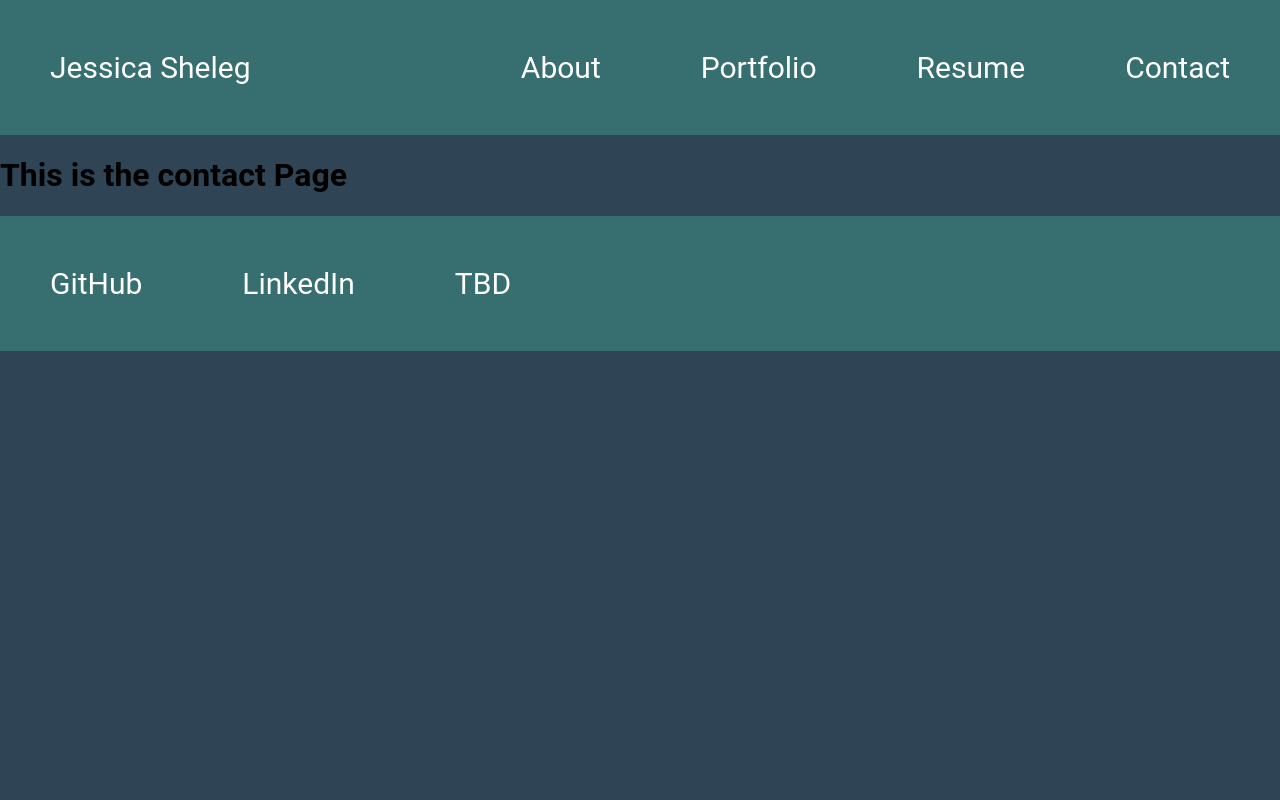
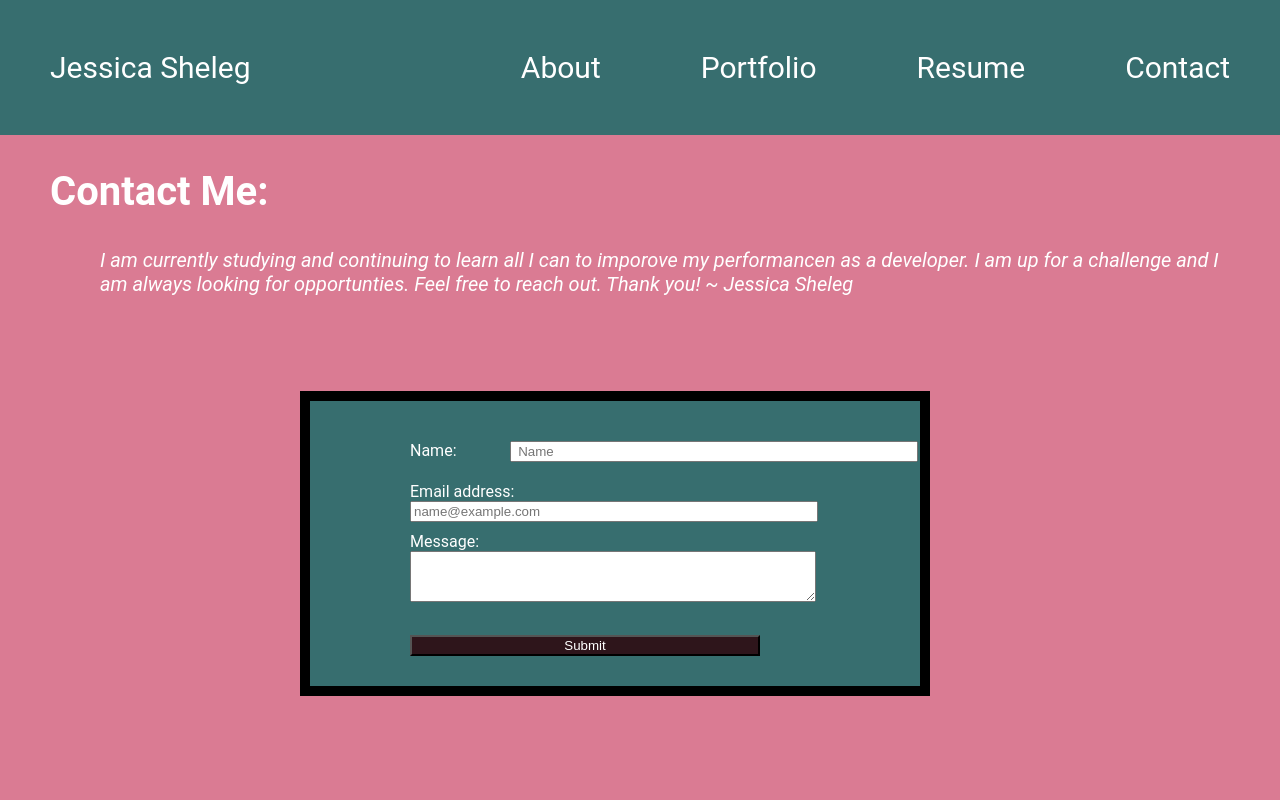
Before and after one commit to JSheleg/professional-portfolio-react, a React (Create React App) app: page /contact in a window 1280 px wide. Shown: the top 800 px of the page. Built offline with nearby package versions, Linux system fonts and the light colour scheme.

Commit message:
created contact form

```diff
--- a/src/App.css
+++ b/src/App.css
@@ -52,35 +52,18 @@
   padding-bottom: 50px;
 }
 
-
-/* #name a{
-  justify-content: start;
-  width:100%;
-} */
-
-
-/* .container{
-  display: flex;
-  justify-content:right;
-  padding-top: 50px;
-} */
-
-/* .name a{
-  padding-right: 200px;
-} */
-
-/* .container h1{
-  justify-content: left;
-} */
-
-
-
 .navbar a{
   color: white;
   margin-left:50px;
   margin-right: 50px;
   font-size: 30px;
 }
+
+/* contact form styling */
+.contact{
+  background-color: #1C3334;
+}
+
 
 
 /* .navbar{
--- a/src/components/pages/Contact/index.js
+++ b/src/components/pages/Contact/index.js
@@ -1,7 +1,33 @@
+import Form from 'react-bootstrap/Form';
+import { Container, Row, Col} from 'react-bootstrap';
+import Button from 'react-bootstrap/Button';
+
+
 const Contact = () => (
-    <div>
-        <h1> This is the contact Page</h1>
-    </div>
+    <Container style={{backgroundColor:"#DA7B93", paddingBottom:"50px", color:"white"}}>
+        <Row>
+            <Col style={{width:"100%",marginLeft:"50px"}}>
+                <h2 style={{fontSize:"40px"}}>Contact Me:</h2>
+                <p style={{fontStyle:"italic", fontSize:"20px", color: "white", marginLeft:"50px", marginRight: "50px"}}>I am currently studying and continuing to learn all I can to imporove my performancen as a developer. I am up for a challenge and I am always looking for opportunties. Feel free to reach out. Thank you! ~ Jessica Sheleg </p>
+            </Col>
+        </Row>
+        <Form style={{marginLeft: "300px", marginTop:"75px", marginRight: "350px", marginBottom:"200px", paddingTop: "30px", paddingBottom:"30px", border: "10px solid black", backgroundColor: "#376E6F"}}>
+            <Form.Group className="mb-3" controlId="contactInput" style={{marginTop:"10px", marginLeft:"100px"}}>
+                <Form.Label style={{marginRight:"50px"}}>Name: </Form.Label>
+                <Form.Control style={{marginBottom: "20px", width:"400px"}} type="text" placeholder=" Name"/><br/>
+                <Form.Label>Email address: </Form.Label>
+                <Form.Control style={{width:"400px"}} type="email" placeholder="name@example.com" />
+            </Form.Group>
+            <Form.Group className="mb-3" controlId="message" style={{marginTop:"10px", marginLeft:"100px", marginBottom:"10px"}}>
+                <Form.Label style={{marginBottom:"200px"}}>Message: </Form.Label><br/>
+                <Form.Control style={{width:"400px"}} as="textarea" rows={3} size="lg" />
+            </Form.Group><br/>
+            <Button variant="primary" type="submit" style={{marginLeft:"100px", width: "350px", backgroundColor:"#2E151B", color:"white"}}>
+            Submit
+            </Button>
+        </Form>
+
+    </Container>
 )
 
 export default Contact;
--- a/src/components/pages/Resume/index.js
+++ b/src/components/pages/Resume/index.js
@@ -1,7 +1,7 @@
 import React from 'react'
 import cover from "../../../assets/cover/Gourge.JPG";
 import Button from 'react-bootstrap/Button';
-import { Container, Row, Col, Image } from 'react-bootstrap';
+import { Container, Row, Col } from 'react-bootstrap';
 
 const Resume = () => (
 
```
Also changed, not shown: src/components/pages/Portfolio/index.js (+7 -7 lines).
